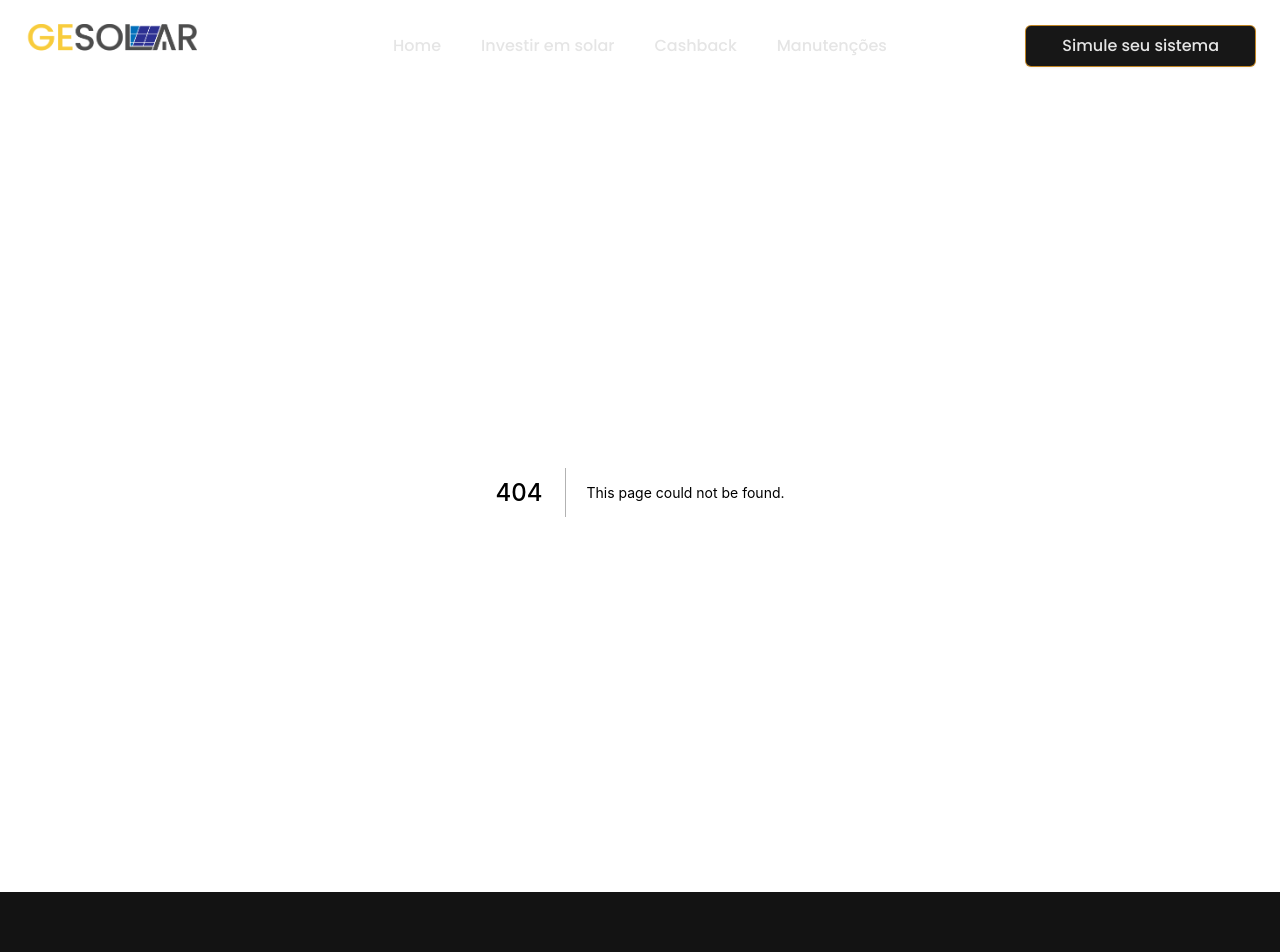
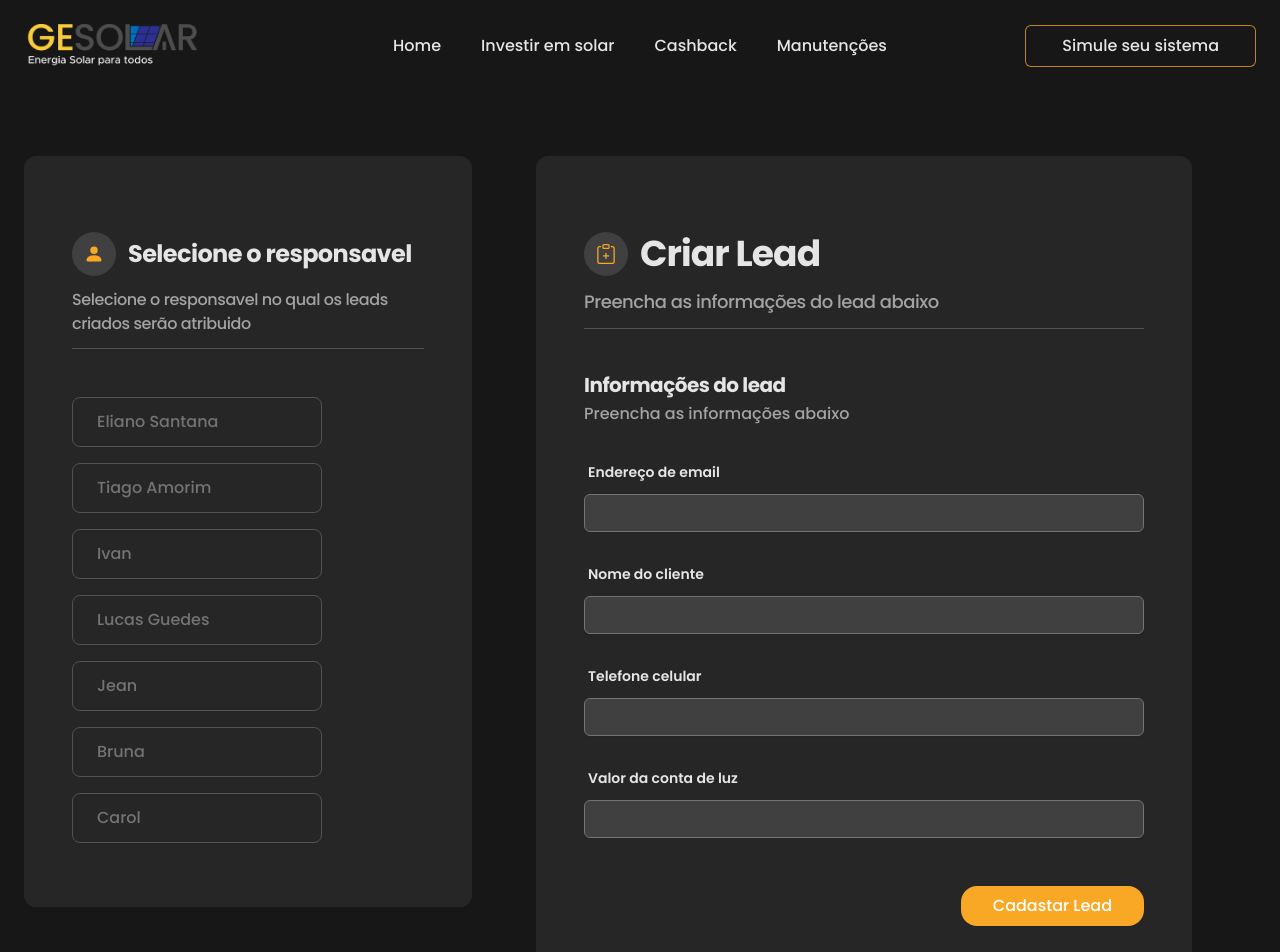
Before and after one commit to Kenjisla/sprint1gesolar, a Next.js app: page /nova-oportunidade in a window 1280 px wide. Before the commit this address had no page. Shown: the top 952 px of the page. Built offline with nearby package versions, Linux system fonts and the light colour scheme.

Commit message:
ajusting new oportunity page

```diff
--- a/src/components/Forms/SallerPageForm.tsx
+++ b/src/components/Forms/SallerPageForm.tsx
@@ -41,7 +41,7 @@
         { id: 'lucas-radio', name: 'saller', label: 'Lucas Guedes', value: 'Lucas'},
         { id: 'Jean-radio', name: 'saller', label: 'Jean', value: 'Jean'},
         { id: 'Bruna-radio', name: 'saller', label: 'Bruna', value: 'Bruna'},
-        { id: 'Carla-radio', name: 'saller', label: 'Carla', value: 'Carla'},
+        { id: 'Carol-radio', name: 'saller', label: 'Carol', value: 'Carol'},
     ]
 
     const {
```
Also changed, not shown: src/pages/nova-oportunidade.tsx (renamed from src/pages/vendedor.tsx).
